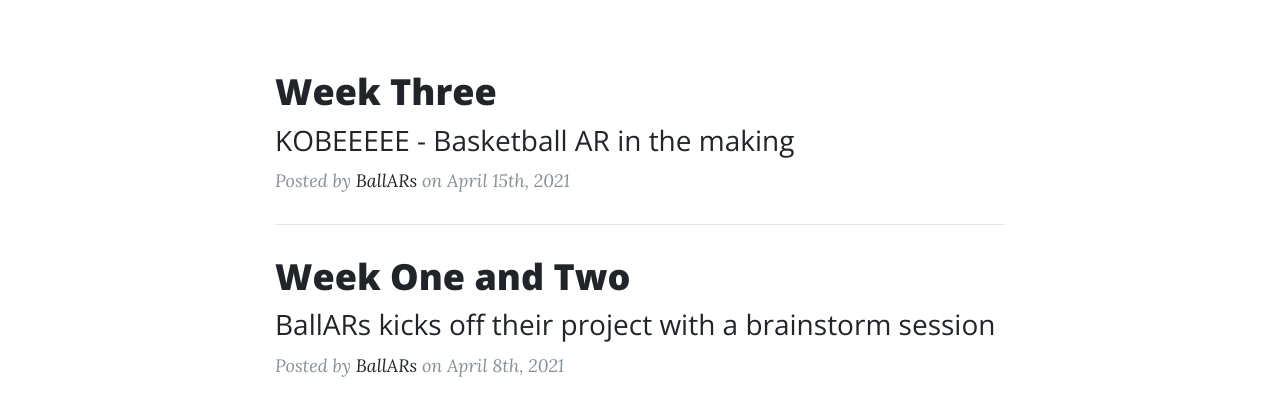
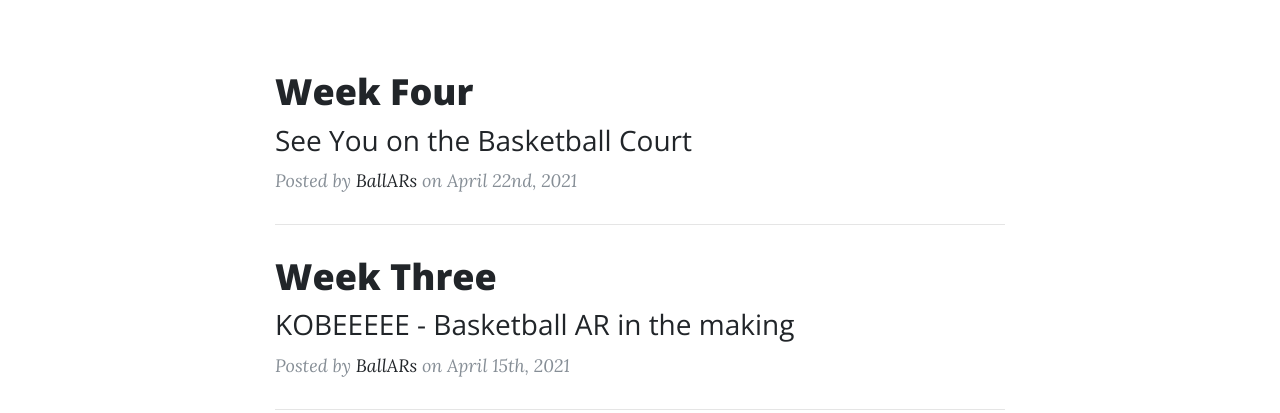
Before and after one commit to UWRealityLab/xrcapstone21sp-team5, a website: page docs/post.html in a window 1280 px wide. Shown: the part 542-955 px from the top of the page. Drawn offline with nearby package versions, Linux system fonts and the light colour scheme.

Commit message:
Updated links for blog 3

```diff
--- a/docs/post.html
+++ b/docs/post.html
@@ -95,6 +95,22 @@
         <hr>
 
         -->
+
+        <div class="post-preview">
+          <a href="weekFourBlog.html">
+            <h2 class="post-title">
+              Week Four
+            </h2>
+            <h3 class="post-subtitle">
+              See You on the Basketball Court
+            </h3>
+          </a>
+          <p class="post-meta">Posted by
+            <a href="#">BallARs</a>
+            on April 22nd, 2021</p>
+        </div>
+        <hr>
+
         <div class="post-preview">
           <a href="weekThreeBlog.html">
             <h2 class="post-title">
```
Also changed, not shown: docs/index.html (+5 -5 lines), docs/weekFourBlog.html (+1 -1 lines), docs/img/blog3.jpg (added), docs/img/blog3banner.jpg (added).
